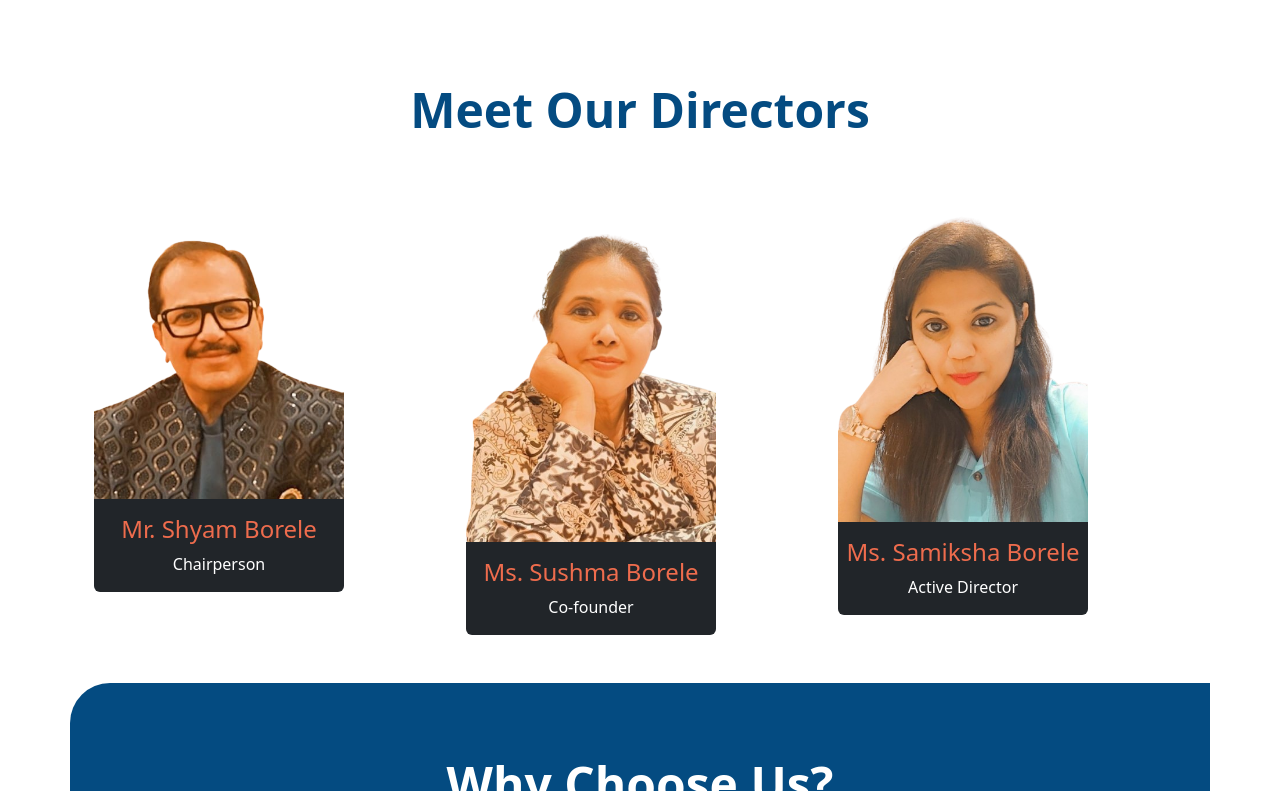
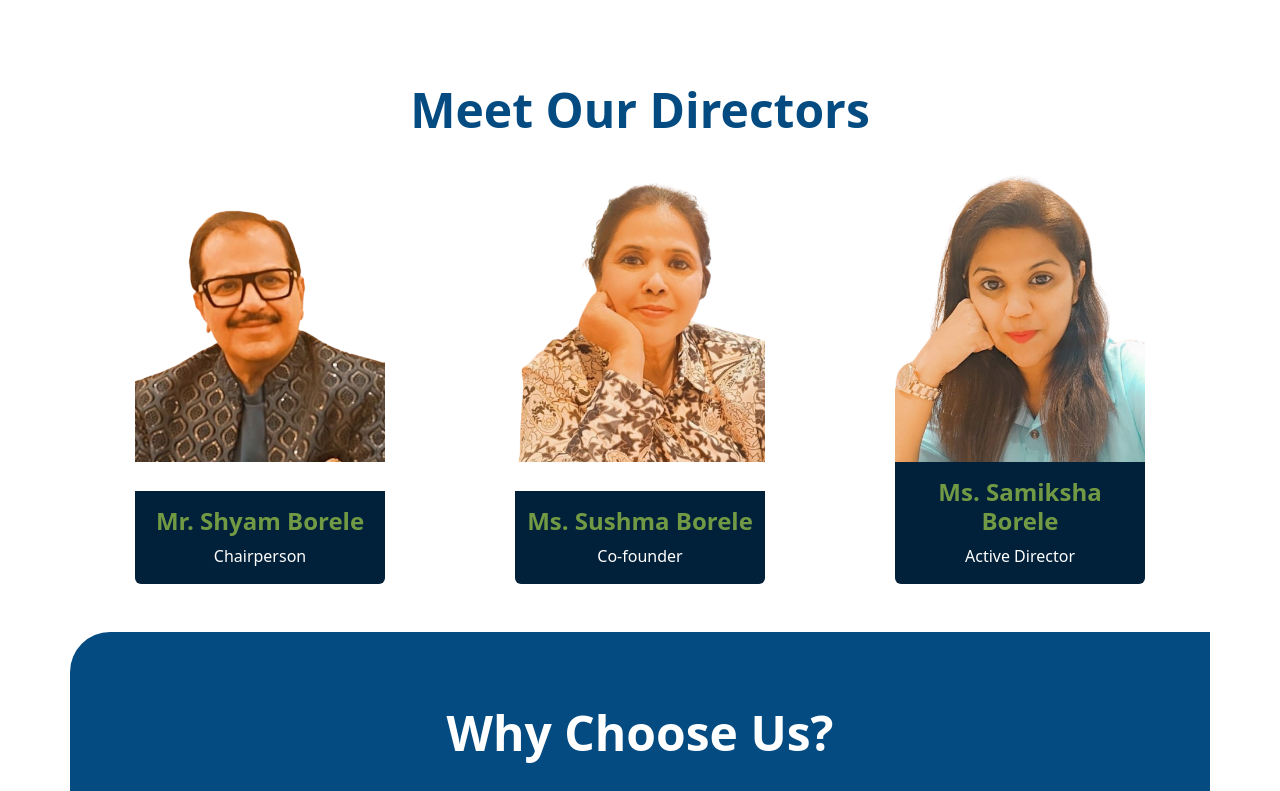
Before and after one commit to himanijangid07/borele-world, a plain HTML site: page index.html in a window 1280 px wide. Shown: the part 2500-3291 px from the top of the page. Drawn offline with nearby package versions, Linux system fonts and the light colour scheme; files that its build step writes are made by us from their sources; files whose address does not match are found by name.

Commit message:
some changes done

```diff
--- a/index.html
+++ b/index.html
@@ -139,48 +139,52 @@
     <div class="container-fluid team p-5">
       <div class="container">
         <div class="text-center wow bounceInUp" data-wow-delay="0.1s">
-            <h1 class="display-5 m-4 text-center fw-bold" style="color: #044b81;">Meet Our Directors</h1>
-          <!-- <h1 class="display-5 mb-5">you can write sum content</h1> -->
+          <h1 class="display-5 m-4 text-center fw-bold" style="color: #044b81;">Meet Our Directors</h1>
         </div>
-        <div class="row g-4" id="teams">
-          <div class="col-lg-4 col-md-6 wow bounceInUp" data-wow-delay="0.3s">
-            <div class="team-item rounded">
+        <div class="row g-4 text-center" id="teams">
+          <!-- Team Member 1 -->
+          <div class="col-lg-4 col-md-6 wow bounceInUp d-flex" data-wow-delay="0.5s">
+            <div class="team-item rounded flex-fill">
               <img
                 class="img-fluid rounded-top"
                 src="images/shyam.png"
-                alt=""
+                alt="Shyam Borele"
                 width="250px"
               />
-              <div class="team-content text-center py-3 bg-dark rounded-bottom">
-                <h4 style="color: #ee6c4d;">Mr. Shyam Borele</h4>
+              <div class="team-content text-center py-3 rounded-bottom">
+                <h4 class="fw-bold" style="color: #729a44;">Mr. Shyam Borele</h4>
                 <p class="text-white mb-0">Chairperson</p>
               </div>
             </div>
           </div>
-          <div class="col-lg-4 col-md-6 wow bounceInUp" data-wow-delay="0.6s">
-            <div class="team-item rounded">
+
+          <!-- Team Member 2 -->
+          <div class="col-lg-4 col-md-6 wow bounceInUp d-flex" data-wow-delay="0.5s">
+            <div class="team-item rounded flex-fill">
               <img
                 class="img-fluid rounded-top"
                 src="images/sushma.jpeg"
-                alt=""
+                alt="Sushma Borele"
                 width="250px"
               />
-              <div class="team-content text-center py-3 bg-dark rounded-bottom">
-                <h4 style="color: #ee6c4d;">Ms. Sushma Borele</h4>
+              <div class="team-content text-center py-3 rounded-bottom">
+                <h4 class="fw-bold" style="color: #729a44;">Ms. Sushma Borele</h4>
                 <p class="text-white mb-0">Co-founder</p>
               </div>
             </div>
           </div>
-          <div class="col-lg-4 col-md-6 wow bounceInUp" data-wow-delay="0.9s">
-            <div class="team-item rounded">
+
+          <!-- Team Member 3 -->
+          <div class="col-lg-4 col-md-6 wow bounceInUp d-flex" data-wow-delay="0.5s">
+            <div class="team-item rounded flex-fill">
               <img
                 class="img-fluid rounded-top"
                 src="images/samiksha.png"
-                alt=""
+                alt="Samiksha Borele"
                 width="250px"
               />
-              <div class="team-content text-center py-3 bg-dark rounded-bottom">
-                <h4 style="color: #ee6c4d;">Ms. Samiksha Borele</h4>
+              <div class="team-content text-center py-3 rounded-bottom">
+                <h4 class="fw-bold" style="color: #729a44;">Ms. Samiksha Borele</h4>
                 <p class="text-white mb-0">Active Director</p>
               </div>
             </div>
@@ -189,6 +193,7 @@
       </div>
     </div>
 
+
     <div class="container-fluid">
       <div class="container choose p-5">
         <div class="text-center wow bounceInUp" data-wow-delay="0.1s">
@@ -196,32 +201,32 @@
         <!-- <h1 class="display-5 mb-5">you can write sum content</h1> -->
       </div>
       <div class="row g-4">
-        <div class="col-lg-3 col-md-6 col-12 text-center wow bounceInLeft" data-wow-delay="0.3s">
+        <div class="col-lg-3 col-md-6 col-12 text-center wow bounceInLeft" data-wow-delay="0.5s">
           <div class="b">
             <i class="fa fa-handshake-o" style="font-size:48px;color:white"></i>
           </div>
-          <h5 class="mt-3">Legacy of Trust</h5>
+          <h5 class="mt-3 fw-bold">Legacy of Trust</h5>
           <p>Over 25 years of excellence across industries.</p>
         </div>
-        <div class="col-lg-3 col-md-6 col-12 text-center wow bounceInLeft" data-wow-delay="0.6s">
+        <div class="col-lg-3 col-md-6 col-12 text-center wow bounceInLeft" data-wow-delay="0.5s">
           <div class="b">
             <i class="fas fa-globe" style="font-size: 48px; color: white;"></i>
           </div>
-          <h5 class="mt-3">Diverse Expertise</h5>
+          <h5 class="mt-3 fw-bold">Diverse Expertise</h5>
           <p>Proven success in real estate, hospitality, financial services, and automobiles.</p>
         </div>
-        <div class="col-lg-3 col-md-6 col-12 text-center wow bounceInRight" data-wow-delay="0.6s">
+        <div class="col-lg-3 col-md-6 col-12 text-center wow bounceInRight" data-wow-delay="0.5s">
           <div class="b">
             <i class='fas fa-users' style='font-size:48px;color:white'></i>
           </div>
-          <h5 class="mt-3">Customer Commitment</h5>
+          <h5 class="mt-3 fw-bold">Customer Commitment</h5>
           <p>A track record of delivering quality and satisfaction.</p>
         </div>
-        <div class="col-lg-3 col-md-6 col-12 text-center wow bounceInRight" data-wow-delay="0.3s">
+        <div class="col-lg-3 col-md-6 col-12 text-center wow bounceInRight" data-wow-delay="0.5s">
           <div class="b">
             <i class="fa fa-lightbulb-o" style="font-size:48px;color:white"></i>
           </div>
-          <h5 class="mt-3">Innovative Approach</h5>
+          <h5 class="mt-3 fw-bold">Innovative Approach</h5>
           <p>Combining traditional values with modern methods to stay ahead of the curve.</p>
         </div>
       </div>
@@ -242,7 +247,7 @@
                       Contact Us For Any Queries!
                     </h3>
                   </div>
-                  <div class="col-md-6 col-lg-3">
+                  <div class="col-md-6 col-lg-7">
                     <p class="mb-4">
                       For any query, feel free to contact us at:
                     </p>
@@ -276,7 +281,7 @@
                       </button>
                     </form>
                   </div>
-                  <div class="col-md-6 col-lg-4">
+                  <div class="col-md-6 col-lg-5">
                     <div>
                       <div
                         class="d-inline-flex w-100 border border-primary p-4 rounded mb-4"
--- a/style.css
+++ b/style.css
@@ -205,13 +205,30 @@ body {
     gap: 20px;
 }
 
-#teams {
-    margin: 0 auto;;
-}
+.team-item img {
+    width: 250px; /* Fixed width */
+    height: 300px; /* Maintain aspect ratio */
+    object-fit: cover;
+    display: block;/* Add spacing below the image */
+  }
 
-.team-content {
-    width: 250px;
-}
+  /* Align content vertically */
+  .team-item {
+    display: flex;
+    flex-direction: column;
+    align-items: center;
+    justify-content: space-between;
+    height: 100%;
+    text-align: center;
+  }
+
+  /* Style for team content */
+  .team-content {
+    width: 250px; /* Match the image width for better alignment */
+    background-color: var(--color-blue);
+    border-radius: 0 0 8px 8px;
+    padding: 0px 5px;
+  }
 
 .choose {
     background-color: var(--color-light-blue);
@@ -269,7 +286,5 @@ body {
 }
 
 @media screen and (max-width: 360px) {
-    .images img {
-        left: 50%;
-    }
+
 }
```
